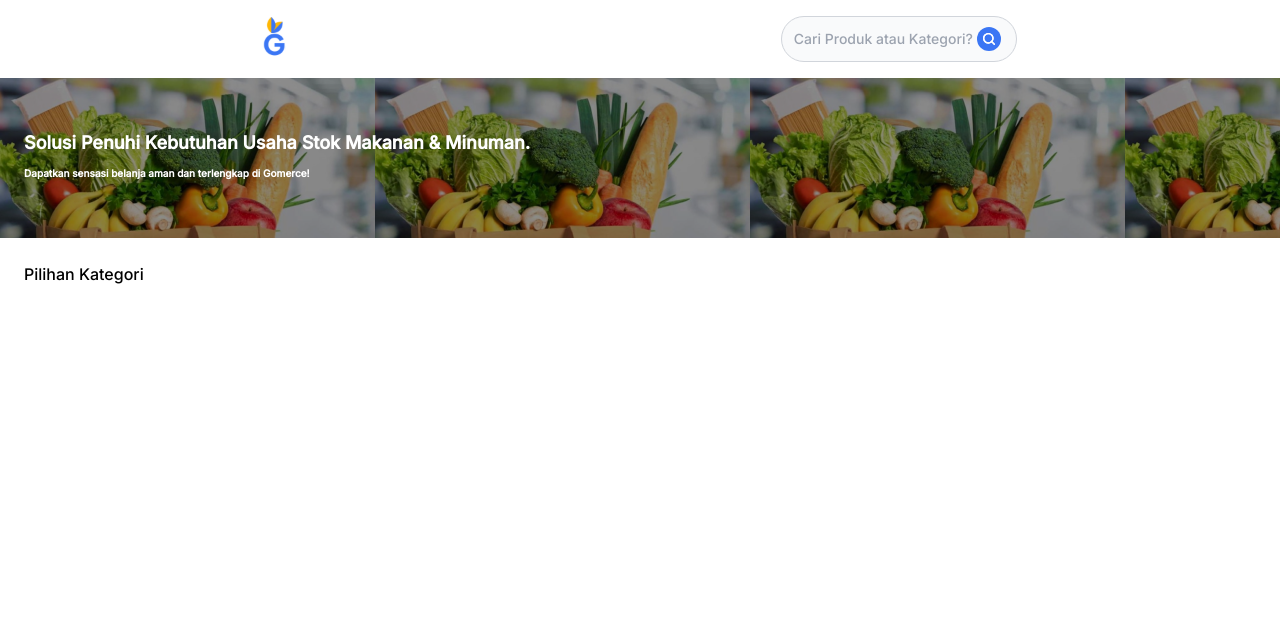
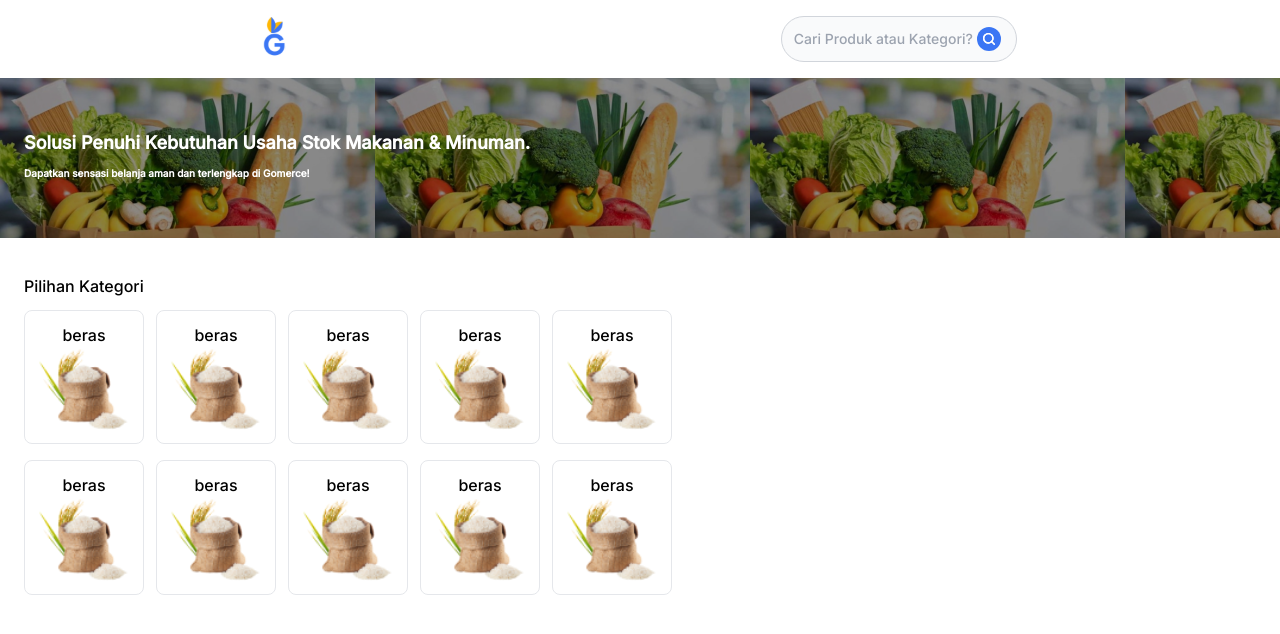
Before and after one commit to dennyzain/gomerce, a Next.js app: page / in a window 1280 px wide. Shown: the top 634 px of the page. Built offline with nearby package versions, Linux system fonts and the light colour scheme.

Commit message:
Slide list ListCategory
- messy code

```diff
--- a/src/components/atoms/CardProduct.tsx
+++ b/src/components/atoms/CardProduct.tsx
@@ -8,8 +8,8 @@ interface IProps {
 
 const CardProduct: React.FC<IProps> = ({ title, imgProduct }) => {
   return (
-    <div className="border border-black-1 p-3">
-      <h4>{title}</h4>
+    <div className="border border-black-1 rounded-lg p-3 w-[120px]">
+      <h4 className="text-center">{title}</h4>
       <Image width={100} height={100} src={imgProduct} alt={title} />
     </div>
   );
--- a/src/components/layout/index.tsx
+++ b/src/components/layout/index.tsx
@@ -1,5 +1,5 @@
 import Head from 'next/head';
-import Header from '@/components/molecules/Header';
+import Header from '@/components/organisms/Header';
 import React from 'react';
 
 interface IProps {
--- a/src/components/molecules/ListCategory/index.tsx
+++ b/src/components/molecules/ListCategory/index.tsx
@@ -1,10 +1,20 @@
+import CardProduct from '@/components/atoms/CardProduct';
 import React from 'react';
 
 const ListCategory: React.FC = () => {
   return (
     <div className="p-6">
-      <h2>Pilihan Kategori</h2>
-      {/* {[1,2,3,4,5].map=>} */}
+      <h2 className="py-3">Pilihan Kategori</h2>
+      <div className="grid grid-flow-col auto-cols-max space-x-3 overflow-x-scroll">
+        {[1, 2, 3, 4, 5].map((item) => (
+          <CardProduct key={item} title="beras" imgProduct="/product1.png" />
+        ))}
+      </div>
+      <div className="pt-4 grid grid-flow-col auto-cols-max space-x-3 overflow-x-scroll">
+        {[1, 2, 3, 4, 5].map((item) => (
+          <CardProduct key={item} title="beras" imgProduct="/product1.png" />
+        ))}
+      </div>
     </div>
   );
 };
```
Also changed, not shown: src/components/organisms/Header/index.tsx (renamed from src/components/molecules/Header/index.tsx).
